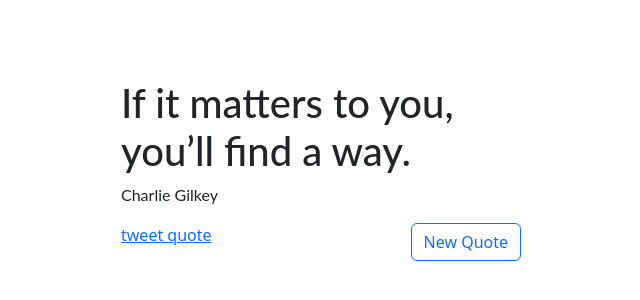
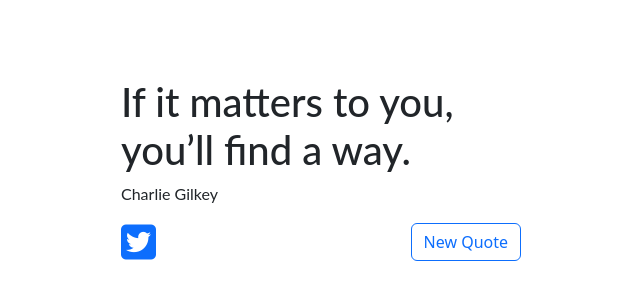
Before and after one commit to lemredd/random-quote-machine, a React (Create React App) app: page / in a window 1280 px wide. Shown: the part 230-530 px from the top of the page, without its empty margins (319-959 px from the left). Built offline with nearby package versions, Linux system fonts and the light colour scheme.

Commit message:
feat: use proper `twitter` brand icon

```diff
--- a/public/index.html
+++ b/public/index.html
@@ -15,5 +15,6 @@
     <div id="root"></div>
     <script src="https://cdn.freecodecamp.org/testable-projects-fcc/v1/bundle.js"></script>
     <script src="https://cdn.jsdelivr.net/npm/bootstrap@5.3.1/dist/js/bootstrap.bundle.min.js"></script>
+    <script src="https://kit.fontawesome.com/647d2b65bb.js" crossorigin="anonymous"></script>
   </body>
 </html>
--- a/src/App.tsx
+++ b/src/App.tsx
@@ -43,9 +43,9 @@ export default function App() {
     <div id="quote-box">
       <h1 id="text">{quote.text}</h1>
       <p id="author">{quote.author}</p>
-      <div className="buttons d-flex justify-content-between">
+      <div className="buttons d-flex justify-content-between align-items-center">
         <a href={tweet_link} id="tweet-quote" target="_blank">
-          tweet quote {/* TODO: use twitter/x icon */}
+          <i className="fa-brands fa-square-twitter fs-1"></i>
         </a>
         <button
           id="new-quote"
```
